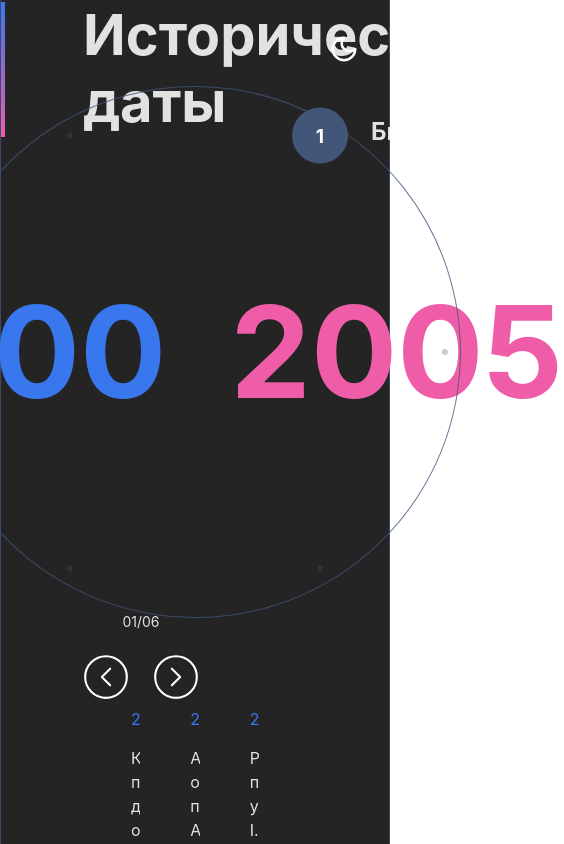
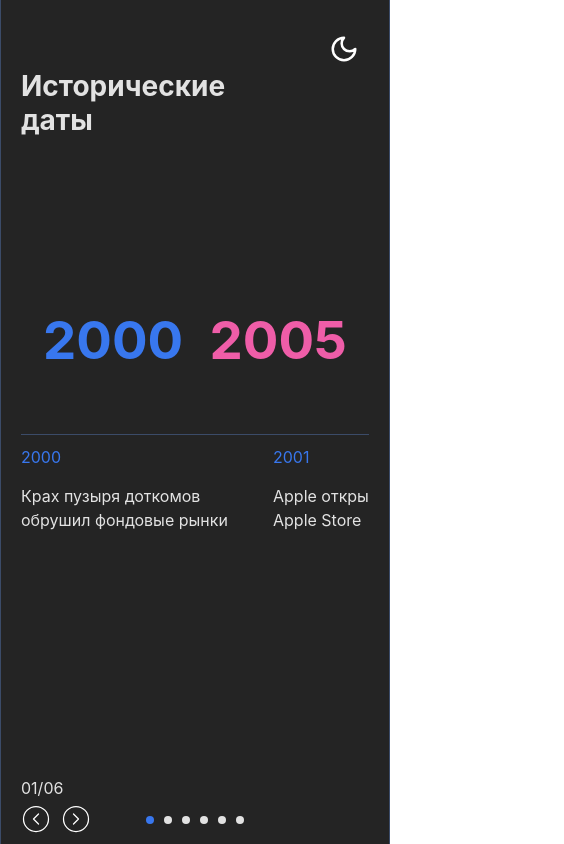
Before and after one commit to EazyXxX/event_slider, a React (Vite) app: page / in a window 390 px wide. Shown: the whole page, 564 px wide, since content can reach past the window. Built offline with nearby package versions, Linux system fonts and the light colour scheme.

Commit message:
Make layout adaptive

```diff
--- a/src/App.tsx
+++ b/src/App.tsx
@@ -9,6 +9,7 @@ import { base, darkTheme, lightTheme } from "./styles/theme";
 function App() {
   const toggleDarkMode = useBaseStore((state) => state.toggleDarkMode);
   const isDarkMode = useBaseStore((state) => state.isDarkMode);
+  const isAdaptive = useBaseStore((state) => state.isAdaptive);
 
   return (
     <ThemeProvider theme={isDarkMode ? darkTheme : lightTheme}>
@@ -16,7 +17,7 @@ function App() {
         <MainWrapper>
           <GridOverlay />
           <TimeCircle />
-          <SegmentSlider />
+          {!isAdaptive && <SegmentSlider />}
           <ThemeToggler onClick={toggleDarkMode}>
             {isDarkMode ? (
               <Moon color={base.white} size={30} />
--- a/src/components/GridOverlay.tsx
+++ b/src/components/GridOverlay.tsx
@@ -18,7 +18,7 @@ const GridWrapper = styled.div`
   width: 100%;
   height: 100%;
   position: absolute;
-  z-index: -2;
+  z-index: 0;
 
   &::before,
   &::after {
@@ -44,6 +44,10 @@ const GridWrapper = styled.div`
     height: 100%;
     transform: translateX(-50%);
   }
+
+  @media (max-width: 767px) {
+    display: none;
+  }
 `;
 
 const GridItem = styled.div`
--- a/src/components/SegmentSlider.tsx
+++ b/src/components/SegmentSlider.tsx
@@ -6,6 +6,7 @@ import { Swiper as SwiperType } from "swiper/types";
 import "swiper/css";
 import { mockedData } from "../utils/mocks";
 import { useBaseStore } from "../stores/baseStore";
+import { breakpoints } from "../styles/theme";
 
 const FADE_DURATION = 700;
 
@@ -21,16 +22,8 @@ export const SegmentSlider: React.FC = () => {
 
   const { segmentCounter } = useBaseStore();
 
-  const canSwipe = segmentEvents.length > 3;
-  const slidesToShow = canSwipe ? 3 : segmentEvents.length;
+  const isAdaptive = useBaseStore((state) => state.isAdaptive);
 
-  // Update nav buttons visibility
-  const updateNavButtons = (swiper: SwiperType) => {
-    setCanScrollLeft(!swiper.isBeginning);
-    setCanScrollRight(!swiper.isEnd);
-  };
-
-  // Update segment data dimming effect
   useEffect(() => {
     setIsFading(true);
     const timeoutId = setTimeout(() => {
@@ -45,6 +38,16 @@ export const SegmentSlider: React.FC = () => {
     return <EmptyStub $isFading={isFading}>Никаких событий, сэр 🧐</EmptyStub>;
   }
 
+  // if (isMobile) {
+  //   return (
+  //     <DotNavigation>
+  //       {segmentEvents.slice(0, 6).map((_, index) => (
+  //         <Dot key={index} $isActive={index === segmentCounter - 1} />
+  //       ))}
+  //     </DotNavigation>
+  //   );
+  // }
+
   return (
     <MainWrapper>
       <ChevronButton
@@ -54,16 +57,22 @@ export const SegmentSlider: React.FC = () => {
         <CircleChevronLeft size={50} strokeWidth={1.6} />
       </ChevronButton>
       <StyledSwiper
-        spaceBetween={50}
-        slidesPerView={slidesToShow}
+        spaceBetween={window.innerWidth < breakpoints.tablet ? 30 : 50}
+        slidesPerView={
+          isAdaptive ? 1.5 : segmentEvents.length > 3 ? 3 : segmentEvents.length
+        }
         $isGrabbing={isGrabbing}
-        $canSwipe={canSwipe}
+        $canSwipe={segmentEvents.length > 3}
         $isFading={isFading}
         onSwiper={(swiper) => {
           swiperInstance.current = swiper;
-          updateNavButtons(swiper);
+          setCanScrollLeft(!swiper.isBeginning);
+          setCanScrollRight(!swiper.isEnd);
         }}
-        onSlideChange={(swiper) => updateNavButtons(swiper)}
+        onSlideChange={(swiper) => {
+          setCanScrollLeft(!swiper.isBeginning);
+          setCanScrollRight(!swiper.isEnd);
+        }}
         onTouchStart={() => setIsGrabbing(true)}
         onTouchEnd={() => setIsGrabbing(false)}
       >
@@ -80,6 +89,13 @@ export const SegmentSlider: React.FC = () => {
       >
         <CircleChevronRight size={50} strokeWidth={1.6} />
       </ChevronButton>
+      {isAdaptive && (
+        <DotNavigation>
+          {segmentEvents.slice(0, 6).map((_, index) => (
+            <Dot key={index} $isActive={index === segmentCounter - 1} />
+          ))}
+        </DotNavigation>
+      )}
     </MainWrapper>
   );
 };
@@ -89,6 +105,13 @@ const MainWrapper = styled.div`
   align-items: center;
   max-width: 100%;
   margin: 0 auto;
+
+  @media (max-width: ${(props) => props.theme.breakpoints.mobile}) {
+    margin: 100px 20px 0 20px;
+    padding-top: 10px;
+    border-top: ${(props) => `1px solid ${props.theme.border}`};
+    flex-direction: column;
+  }
 `;
 
 const StyledSwiper = styled(Swiper)<{
@@ -103,6 +126,10 @@ const StyledSwiper = styled(Swiper)<{
   cursor: ${(props) =>
     props.$canSwipe ? (props.$isGrabbing ? "grabbing" : "grab") : "inherit"};
   user-select: ${(props) => (props.$canSwipe ? "none" : "text")};
+
+  @media (max-width: ${(props) => props.theme.breakpoints.mobile}) {
+    max-height: 200px;
+  }
 `;
 
 const Event = styled(SwiperSlide)`
@@ -119,7 +146,7 @@ const Event = styled(SwiperSlide)`
 
 const EventYear = styled.p`
   margin: 0 0 15px 0;
-  color: #3877ee;
+  color: ${(props) => props.theme.promoBlue};
 `;
 
 const EventDescription = styled.p`
@@ -140,6 +167,10 @@ const ChevronButton = styled.button<{ $visible: boolean }>`
   &:hover {
     opacity: ${(props) => (props.$visible ? 0.5 : 0)};
   }
+
+  @media (max-width: ${(props) => props.theme.breakpoints.mobile}) {
+    display: none;
+  }
 `;
 
 const EmptyStub = styled.h4<{ $isFading: boolean }>`
@@ -152,4 +183,27 @@ const EmptyStub = styled.h4<{ $isFading: boolean }>`
   color: ${(props) => props.theme.gray};
 `;
 
+const DotNavigation = styled.div`
+  display: flex;
+  justify-content: center;
+  gap: 10px;
+  margin-top: 20px;
+
+  @media (max-width: ${(props) => props.theme.breakpoints.mobile}) {
+    position: fixed;
+    bottom: 20px;
+    left: 50%;
+    transform: translateX(-50%);
+  }
+`;
+
+const Dot = styled.div<{ $isActive: boolean }>`
+  width: 8px;
+  height: 8px;
+  border-radius: 50%;
+  background-color: ${(props) =>
+    props.$isActive ? props.theme.promoBlue : props.theme.adaptiveInfoSegments};
+  transition: background-color 0.3s;
+`;
+
 export default SegmentSlider;
--- a/src/components/TimeCircle.tsx
+++ b/src/components/TimeCircle.tsx
@@ -7,6 +7,7 @@ import { useCallback, useEffect, useRef, useState } from "react";
 import { gsap } from "gsap";
 import { mockedTopics, mockedData } from "../utils/mocks";
 import { useBaseStore } from "../stores/baseStore";
+import SegmentSlider from "./SegmentSlider";
 
 const SEGMENTS = mockedTopics.length;
 const SEGMENT_ANGLE = 360 / SEGMENTS; // 60°
@@ -34,6 +35,8 @@ export const TimeCircle: React.FC<TimeCircleProps> = ({
 
   const circleRef = useRef<HTMLDivElement>(null);
   const currentRotation = useRef<number>(0);
+
+  const isAdaptive = useBaseStore((state) => state.isAdaptive);
 
   // Auxiliary function for updating the rotation of numbers inside a circle
   const updateOptionNumbersRotation = (rotation: number) => {
@@ -163,9 +166,10 @@ export const TimeCircle: React.FC<TimeCircleProps> = ({
   return (
     <TimeCircleContainer>
       <HeaderWrapper>
-        <h1>Исторические даты</h1>
+        <PrimaryHeader>Исторические даты</PrimaryHeader>
       </HeaderWrapper>
       <CircleWrapper ref={circleRef}>{renderOptions()}</CircleWrapper>
+      {isAdaptive && <SegmentSlider />}
       <SegmentSelectorWrapper>
         0{segmentCounter}/06
         <ButtonsWrapper>
@@ -174,7 +178,7 @@ export const TimeCircle: React.FC<TimeCircleProps> = ({
               onClick={() =>
                 rotateToSegment(segmentCounter === 1 ? 6 : segmentCounter - 1)
               }
-              size={50}
+              size={isAdaptive ? 30 : 50}
               strokeWidth={1}
             />
           </ChevronWrapper>
@@ -183,7 +187,7 @@ export const TimeCircle: React.FC<TimeCircleProps> = ({
               onClick={() =>
                 rotateToSegment(segmentCounter === 6 ? 1 : segmentCounter + 1)
               }
-              size={50}
+              size={isAdaptive ? 30 : 50}
               strokeWidth={1}
             />
           </ChevronWrapper>
@@ -206,6 +210,10 @@ const TimeCircleContainer = styled.div`
   display: flex;
   flex-direction: column;
   justify-content: space-between;
+
+  @media (max-width: ${(props) => props.theme.breakpoints.tablet}) {
+    height: calc(100vh - 20px);
+  }
 `;
 
 const CircleWrapper = styled.div`
@@ -218,6 +226,10 @@ const CircleWrapper = styled.div`
   border: 1px solid rgba(66, 86, 122, 0.8);
   border-radius: 50%;
   z-index: 1;
+
+  @media (max-width: ${(props) => props.theme.breakpoints.mobile}) {
+    display: none;
+  }
 `;
 
 const HeaderWrapper = styled.div`
@@ -229,6 +241,23 @@ const HeaderWrapper = styled.div`
   border-style: solid;
   border-image: ${(props) =>
     `linear-gradient(to bottom, ${props.theme.promoBlue} 0%, ${props.theme.promoPink} 100%) 1`};
+
+  @media (max-width: ${(props) => props.theme.breakpoints.mobile}) {
+    border: 0;
+    font-size: 20px;
+    padding: 0;
+    line-height: 1;
+  }
+`;
+
+const PrimaryHeader = styled.h1`
+  @media (max-width: ${(props) => props.theme.breakpoints.mobile}) {
+    font-size: 1.4em;
+    line-height: 1.2;
+    max-width: 123px;
+    padding-left: 20px;
+    margin-top: 60px;
+  }
 `;
 
 const SegmentSelectorWrapper = styled.div`
@@ -240,6 +269,13 @@ const SegmentSelectorWrapper = styled.div`
   font-size: 14px;
   color: ${(props) => props.theme.textAlt};
   font-weight: 400;
+
+  @media (max-width: ${(props) => props.theme.breakpoints.mobile}) {
+    margin: 0 0 0 20px;
+    font-size: 1em;
+    align-items: flex-start;
+    max-width: 70px;
+  }
 `;
 
 const ButtonsWrapper = styled.div`
@@ -248,6 +284,10 @@ const ButtonsWrapper = styled.div`
   display: flex;
   justify-content: space-between;
   align-items: center;
+
+  @media (max-width: ${(props) => props.theme.breakpoints.mobile}) {
+    margin-top: 4px;
+  }
 `;
 
 const ChevronWrapper = styled.button`
@@ -320,6 +360,11 @@ const YearGap = styled.div`
   @media (max-width: 1400px) {
     font-size: 8em;
   }
+
+  @media (max-width: ${(props) => props.theme.breakpoints.mobile}) {
+    font-size: 3.3em;
+    top: 40%;
+  }
 `;
 
 const FirstYear = styled.p`
@@ -340,6 +385,10 @@ const ActiveLabel = styled.div<{ $isVisible: boolean }>`
   opacity: ${(props) => (props.$isVisible ? 1 : 0)};
   transition: opacity 0.3s ease;
   z-index: 2;
+
+  @media (max-width: ${(props) => props.theme.breakpoints.mobile}) {
+    display: none;
+  }
 `;
 
 export default TimeCircle;
--- a/src/stores/baseStore.ts
+++ b/src/stores/baseStore.ts
@@ -1,10 +1,12 @@
 import { create } from "zustand";
+import { breakpoints } from "../styles/theme";
 
 interface BaseStore {
   isDarkMode: boolean;
   toggleDarkMode: () => void;
   segmentCounter: number;
   setSegmentCounter: (num: number) => void;
+  isAdaptive: boolean;
 }
 
 export const useBaseStore = create<BaseStore>((set) => ({
@@ -16,4 +18,5 @@ export const useBaseStore = create<BaseStore>((set) => ({
     }),
   segmentCounter: parseInt(localStorage.getItem("segmentCounter") || "1"),
   setSegmentCounter: (num: number) => set(() => ({ segmentCounter: num })),
+  isAdaptive: window.innerWidth < breakpoints.mobile,
 }));
--- a/src/styles/theme.ts
+++ b/src/styles/theme.ts
@@ -1,8 +1,14 @@
+export const breakpoints = {
+  mobile: 766,
+  tablet: 900,
+};
+
 export const base = {
   oceanDeep: "rgba(66, 86, 122, 0.8)",
   white: "#ffffff",
   black: "#000000",
   almostWhite: "rgba(255, 255, 255, 0.87)",
+  heavyWhite: "rgba(220, 220, 220, 0.87)",
   almostBlack: "rgba(0, 0, 0, 0.87)",
   darkGray: "#242424",
   lightGray: "#888888",
@@ -28,6 +34,10 @@ export const baseTheme = {
   border: base.oceanDeep,
   promoBlue: base.promoBlue,
   promoPink: base.promoPink,
+  breakpoints: {
+    mobile: `${breakpoints.mobile}px`,
+    tablet: `${breakpoints.tablet}px`,
+  },
 };
 
 export const lightTheme = {
@@ -35,6 +45,7 @@ export const lightTheme = {
   background: base.white,
   text: base.almostBlack,
   textAlt: base.oceanDeep,
+  adaptiveInfoSegments: base.heavyWhite,
   button: {
     color: light.buttonColor,
     hover: base.lightGray,
@@ -46,6 +57,7 @@ export const darkTheme = {
   background: base.darkGray,
   text: dark.almostWhite,
   textAlt: base.almostWhite,
+  adaptiveInfoSegments: base.almostWhite,
   button: {
     color: dark.buttonColor,
     hover: base.lightGray,
```
Also changed, not shown: 1 other file (tests, documents, lock files or other folders).
